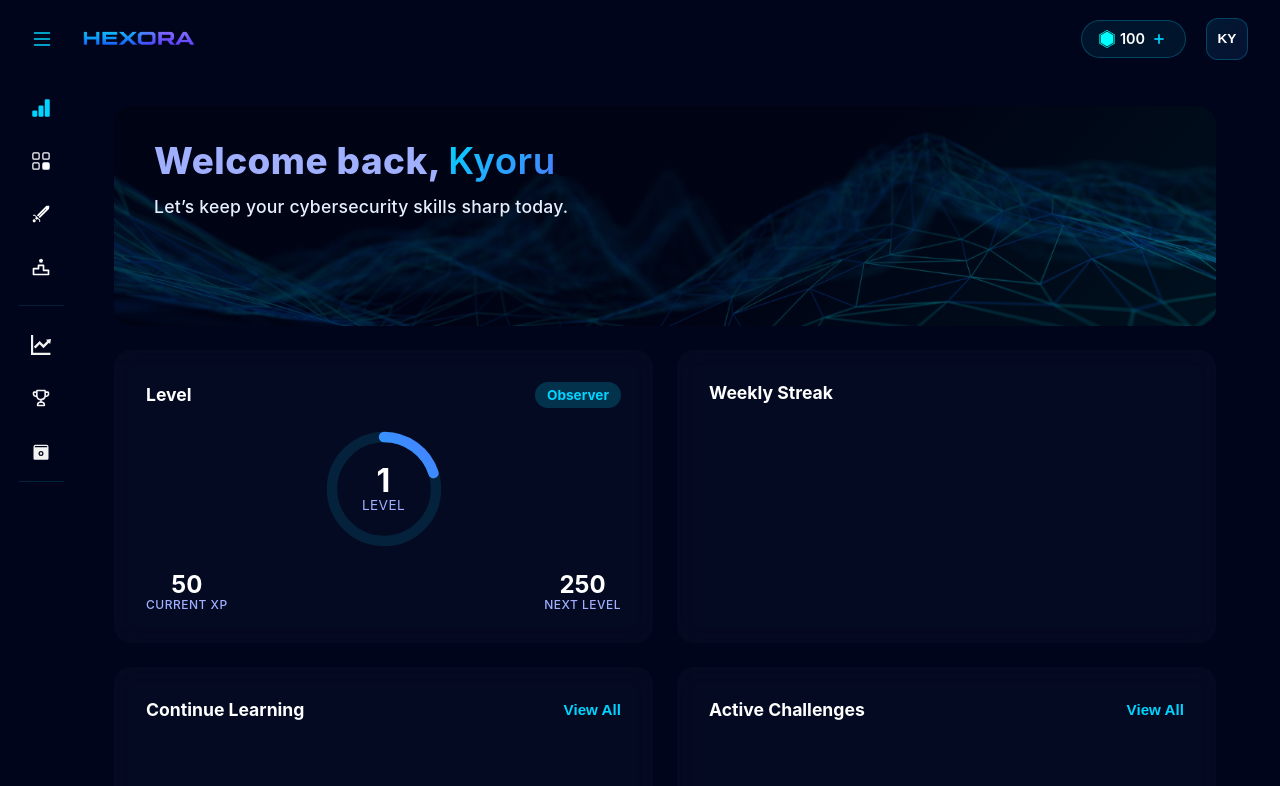
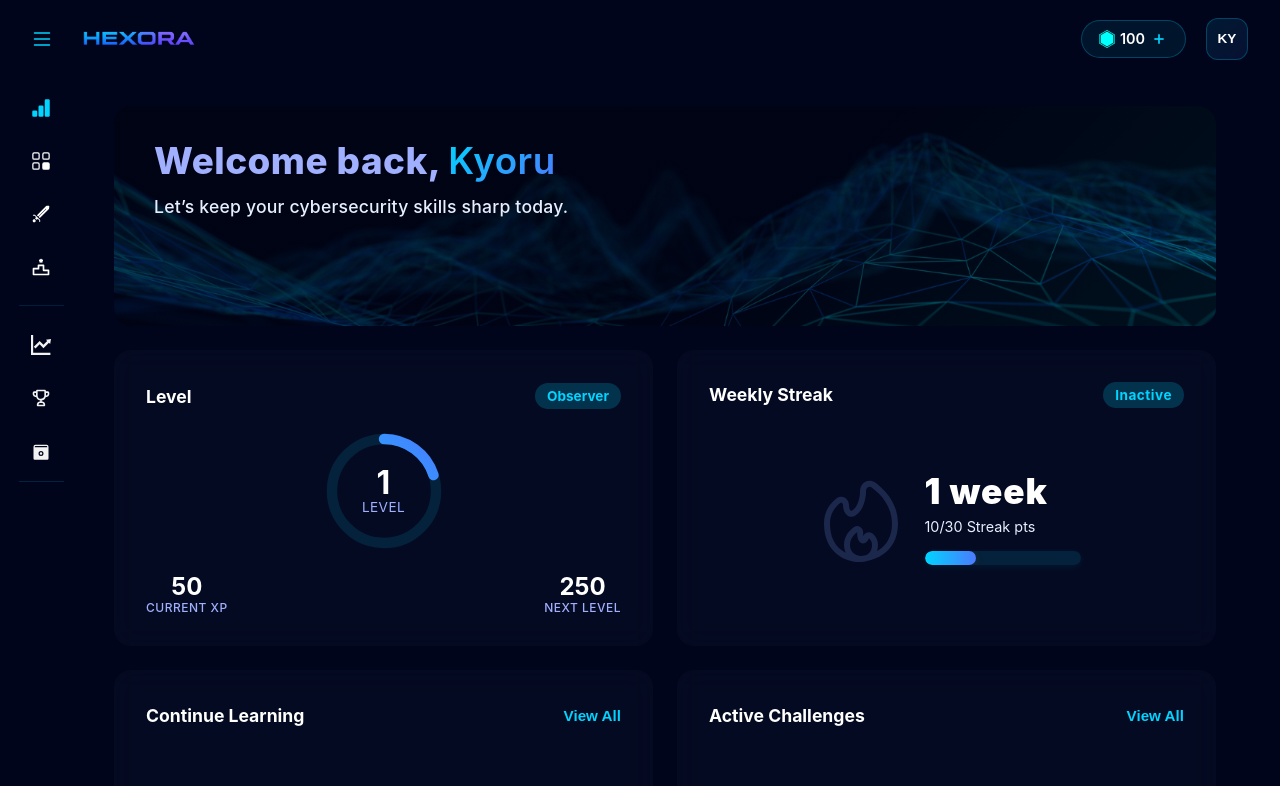
Before and after one commit to zynhjx/hexora-client, a React (Vite) app: page /dashboard in a window 1280 px wide. Shown: the top 786 px of the page. Built offline with nearby package versions, Linux system fonts and the light colour scheme.

Commit message:
add content inside the weekly streak card

```diff
--- a/src/components/icons/FireIcon.jsx
+++ b/src/components/icons/FireIcon.jsx
@@ -1,6 +1,6 @@
 import * as React from 'react';
 
-export default function FireIcon({ className = '', style = {}, stroke = '#ff7e47', strokeWidth = 1, ...props }) {
+export default function FireIcon({ className = '', style = {}, ...props }) {
   return (
     <svg
       className={className}
--- /dev/null
+++ b/src/components/icons/FireIconFilled.jsx
@@ -0,0 +1,31 @@
+import React from "react";
+
+// Fire gradient colors
+const FIRE_GRADIENT_ID = "fireGradient";
+
+const FireIconFilled = ({ className = '', style = {}, width = 24, height = 24, ...props }) => (
+  <svg
+    className={className}
+    style={style}
+    width={width}
+    height={height}
+    viewBox="0 0 24 24"
+    fill="none"
+    xmlns="http://www.w3.org/2000/svg"
+    {...props}
+  >
+    <defs>
+      <linearGradient id={FIRE_GRADIENT_ID} x1="6" y1="6" x2="18" y2="22" gradientUnits="userSpaceOnUse">
+        <stop stopColor="#ffda7b" />
+        <stop offset="0.5" stopColor="#ff6b6b" />
+        <stop offset="1" stopColor="#ff7e47" />
+      </linearGradient>
+    </defs>
+    <path
+      d="M12.8324 21.8013C15.9583 21.1747 20 18.926 20 13.1112C20 7.8196 16.1267 4.29593 13.3415 2.67685C12.7235 2.31757 12 2.79006 12 3.50492V5.3334C12 6.77526 11.3938 9.40711 9.70932 10.5018C8.84932 11.0607 7.92052 10.2242 7.816 9.20388L7.73017 8.36604C7.6304 7.39203 6.63841 6.80075 5.85996 7.3946C4.46147 8.46144 3 10.3296 3 13.1112C3 20.2223 8.28889 22.0001 10.9333 22.0001C11.0871 22.0001 11.2488 21.9955 11.4171 21.9858C10.1113 21.8742 8 21.064 8 18.4442C8 16.3949 9.49507 15.0085 10.631 14.3346C10.9365 14.1533 11.2941 14.3887 11.2941 14.7439V15.3331C11.2941 15.784 11.4685 16.4889 11.8836 16.9714C12.3534 17.5174 13.0429 16.9454 13.0985 16.2273C13.1161 16.0008 13.3439 15.8564 13.5401 15.9711C14.1814 16.3459 15 17.1465 15 18.4442C15 20.4922 13.871 21.4343 12.8324 21.8013Z"
+      fill={`url(#${FIRE_GRADIENT_ID})`}
+    />
+  </svg>
+);
+
+export default FireIconFilled;
--- a/src/components/pages/dashboard/Dashboard.css
+++ b/src/components/pages/dashboard/Dashboard.css
@@ -1,3 +1,57 @@
+.golded .card-header h2 {
+	color: #ffda7b;
+}
+.golded .streak-pill {
+	background: linear-gradient(90deg, #ffda7b 0%, #ff6b6b 100%);
+	color: #23243a;
+	box-shadow: 0 2px 8px rgba(245, 158, 11, 0.12);
+}
+.golded .streak-info {
+	color: #ffda7b;
+}
+.golded .streak-gradient-text {
+	background: linear-gradient(90deg, #ffda7b 0%, #ff6b6b 100%);
+	-webkit-background-clip: text;
+	-webkit-text-fill-color: transparent;
+	background-clip: text;
+}
+.golded .progress-wrapper {
+	background: #23243a;
+	border: 1.5px solid #ffda7b;
+}
+.golded .progress {
+	background: linear-gradient(90deg, #ff6b6b 0%, #f59e0b 100%);
+}
+
+.streak-pill {
+	background: rgba(0, 212, 255, 0.2);
+	color: #00d4ff;
+	border-radius: 999px;
+	margin-left: 0.8rem;
+	box-shadow: none;
+	letter-spacing: 0.5px;
+	display: inline-block;
+	vertical-align: middle;
+	padding: 0.3rem 0.75rem;
+	font-size: 0.85rem;
+	font-weight: 700;
+ }
+
+#streak-title {
+	 color: #ffffff;
+}
+
+.golded #streak-title {
+	 color: #ffda7b;
+}
+
+.streak-gradient-text {
+	 color: #ffffff;
+	 font-weight: 900;
+	 letter-spacing: 1px;
+	 font-size: 2.2rem;
+	 line-height: 1.1;
+}
 
 .dashboard {
 	padding: 1.5rem 2rem 2rem;
@@ -113,6 +167,7 @@
 	align-items: center;
 	justify-content: space-between;
 	margin-bottom: 1rem;
+	height: 28px;
 }
 
 .card-header h2 {
@@ -323,6 +378,73 @@
 	flex-direction: column;
 	transition: box-shadow 0.2s;
 }
+
+.golded.user-streak-card {
+	background: linear-gradient(135deg, rgba(255, 218, 123, 0.13) 0%, rgba(255, 107, 107, 0.13) 100%);
+}
+
+
+.streak-card-content {
+	display: flex;
+	height: 100%;
+	justify-content: center;
+	align-items: center;
+}
+
+.streak-content-container {
+	display: flex;
+	align-items: center;
+	gap: 12px;
+	height: 120px;
+	width: 300px;
+	padding: 16px;
+}
+
+.fire-icon {
+	width: 100px;
+	display: flex;
+	justify-content: center;
+	align-items: center;
+}
+
+.streak-info {
+	flex: 1;
+	display: flex;
+	flex-direction: column;
+	justify-content: center;
+	gap: 0.3rem;
+}
+
+.golded.streak-progress-info {
+	color: #ffda7b;
+	font-weight: 600;
+}
+
+.streak-progress-info {
+	font-size: 0.9rem;
+}
+
+.progress-wrapper {
+	width: 100%;
+	height: 14px;
+	 background: rgba(0, 212, 255, 0.12);
+	 border-radius: 999px;
+	 margin-top: 10px;
+	 overflow: hidden;
+	 box-shadow: 0 2px 8px rgba(0, 212, 255, 0.08);
+	 position: relative;
+	 border: none;
+}
+
+.progress {
+	height: 100%;
+	width: 75%; /* This should be dynamically set inline in JSX */
+	 background: linear-gradient(90deg, #00d4ff, #4b7bff);
+	border-radius: 999px;
+	transition: width 0.7s cubic-bezier(0.4, 0.2, 0.2, 1);
+	box-shadow: 0 2px 8px rgba(255, 107, 107, 0.12);
+}
+
 
 .completed-modules-card {
 	grid-column: span 6;
@@ -1083,6 +1205,10 @@
 	.completed-modules-card {
 		grid-column: span 12;
 	}
+
+	.user-streak-card {
+		min-height: 300px;
+	}
 }
 
 @media (max-width: 792px) {
--- a/src/components/pages/dashboard/Dashboard.jsx
+++ b/src/components/pages/dashboard/Dashboard.jsx
@@ -1,5 +1,6 @@
 import './Dashboard.css';
 import FireIcon from '../../icons/FireIcon';
+import FireIconFilled from '../../icons/FireIconFilled';
 import CircleProgress from '../../shared/CircleProgress';
 import { useNavigate } from 'react-router-dom';
 import { useState, useEffect } from 'react';
@@ -31,7 +32,9 @@ function Dashboard() {
         level: 1,
         rank: 'Observer',
         xp: 50,
-        week_streak: 1
+        week_streak: 1,
+        streak_pts: 10,
+        streak_active: false
     };
 
 
@@ -235,12 +238,36 @@ function Dashboard() {
                 </section>
 
 
-                <section className="card user-streak-card">
+                <section className={`card user-streak-card${user.streak_active ? ' golded' : ''}`}>
                     <div className="card-header">
-                        <h2 className="streak-title">Weekly Streak</h2>
+                        <h2 id='streak-title'>Weekly Streak</h2>
+                        <span className="streak-pill">{user.streak_active ? "Active" : "Inactive"}</span>
                     </div>
                     <div className="streak-card-content">
-
+                        <div className="streak-content-container">
+                            <div className="fire-icon">
+                                {/* Show only one fire icon at a time. Change 'showFilled' to true for colored fire. */}
+                                {user.streak_active ? (
+                                    <FireIconFilled style={{ width: 96, height: 96 }} />
+                                ) : (
+                                    <FireIcon style={{ width: 96, height: 96 }} />
+                                )}
+                            </div>
+                            <div className='streak-info'>
+                                <p className='streak-number streak-title'>
+                                    <span className="streak-gradient-text">
+                                        {user.week_streak} week{user.week_streak > 1 ? 's' : ''}
+                                    </span>
+                                </p>
+                                <div>
+                                    <span className={`streak-progress-info ${user.streak_active ? "golded" : '' }`}>{user.streak_pts}/30 Streak pts</span>
+                                </div>
+                                <div className="progress-wrapper">
+                                    <div className='progress' style={{width: `${Math.min(100, Math.round((user.streak_pts / 30) * 100))}%`}}></div>
+                                </div>
+                                {/* <span style={{color:'#a0b0ff', fontSize:'0.85rem', marginTop:'0.2rem'}}>Keep your streak alive for bonus rewards!</span> */}
+                            </div>
+                        </div>
                     </div>
                 </section>
 
```
Also changed, not shown: public/icons/fireFilled.svg (added).
